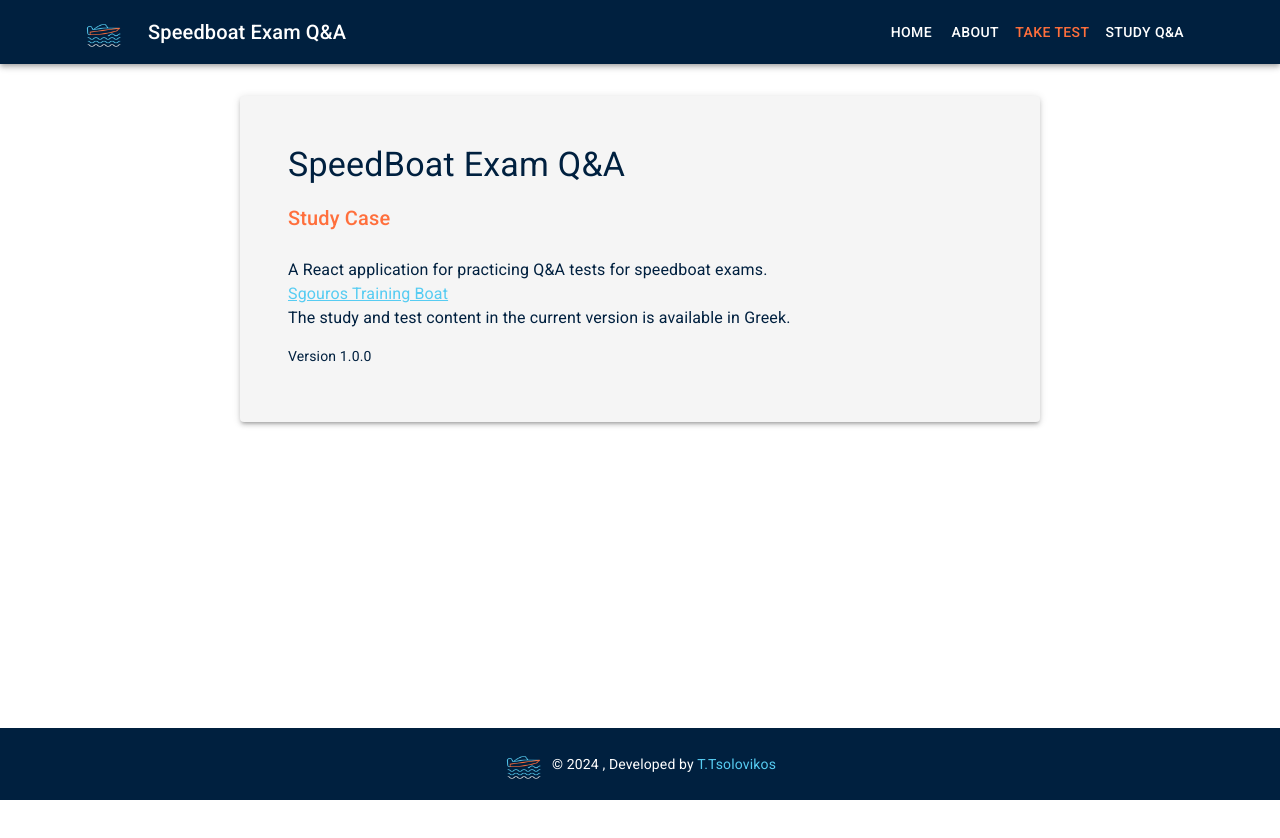
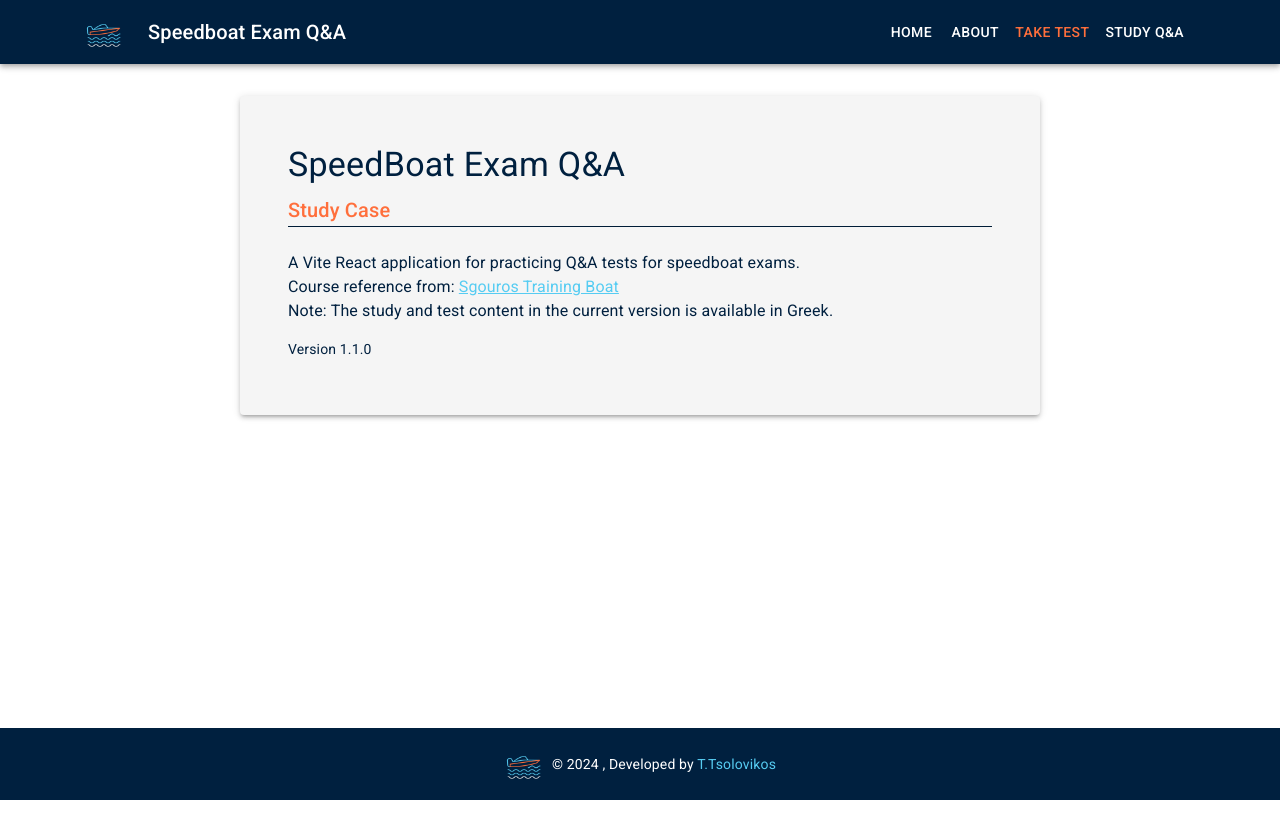
Before and after one commit to TsolosT/Speedboat-qna, a React (Vite) app: page /about in a window 1280 px wide. Shown: the top 838 px of the page. Built offline with nearby package versions, Linux system fonts and the light colour scheme.

Commit message:
feat: changed to about page

```diff
--- a/src/pages/About.jsx
+++ b/src/pages/About.jsx
@@ -2,7 +2,7 @@ import Card from '@mui/material/Card';
 import CardContent from '@mui/material/CardContent';
 import Typography from '@mui/material/Typography';
 import Container from '@mui/material/Container';
-
+import Divider from '@mui/material/Divider'
 function About() {
     return (
         <Container
@@ -26,15 +26,19 @@ function About() {
                 }}
             >
                 <CardContent>
-                    <Typography variant="h4" component="div" sx={{ mb: 2 }}>
+                    <Typography variant="h4" component="div" sx={{ mb: 1 }}>
                         SpeedBoat Exam Q&A
                     </Typography>
-                    <Typography sx={{ color: 'secondary.main', mb: 3 }} variant="h6">
+
+                    <Typography sx={{ color: 'secondary.main'}} variant="h6">
                         Study Case
                     </Typography>
+                    <Divider aria-hidden="true" sx={{  bgcolor: 'primary.main' , mb: 3}}/>
+
                     <Typography variant="body1" sx={{ mb: 2 }}>
-                        A React application for practicing Q&A tests for speedboat exams.
+                        A Vite React application for practicing Q&A tests for speedboat exams.
                         <br />
+                        Course reference from: {' '}
                         <a
                             style={{ color: '#56CCF2' }}
                             href="https://sgouros-trainingboat.gr/"
@@ -42,10 +46,10 @@ function About() {
                             Sgouros Training Boat
                         </a>
                         <br />
-                        The study and test content in the current version is available in Greek.
+                        Note: The study and test content in the current version is available in Greek.
                     </Typography>
                     <Typography variant="body2" sx={{ mt: 2 }}>
-                        Version <span>1.0.0</span>
+                        Version <span>1.1.0</span>
                     </Typography>
                 </CardContent>
             </Card>
```
